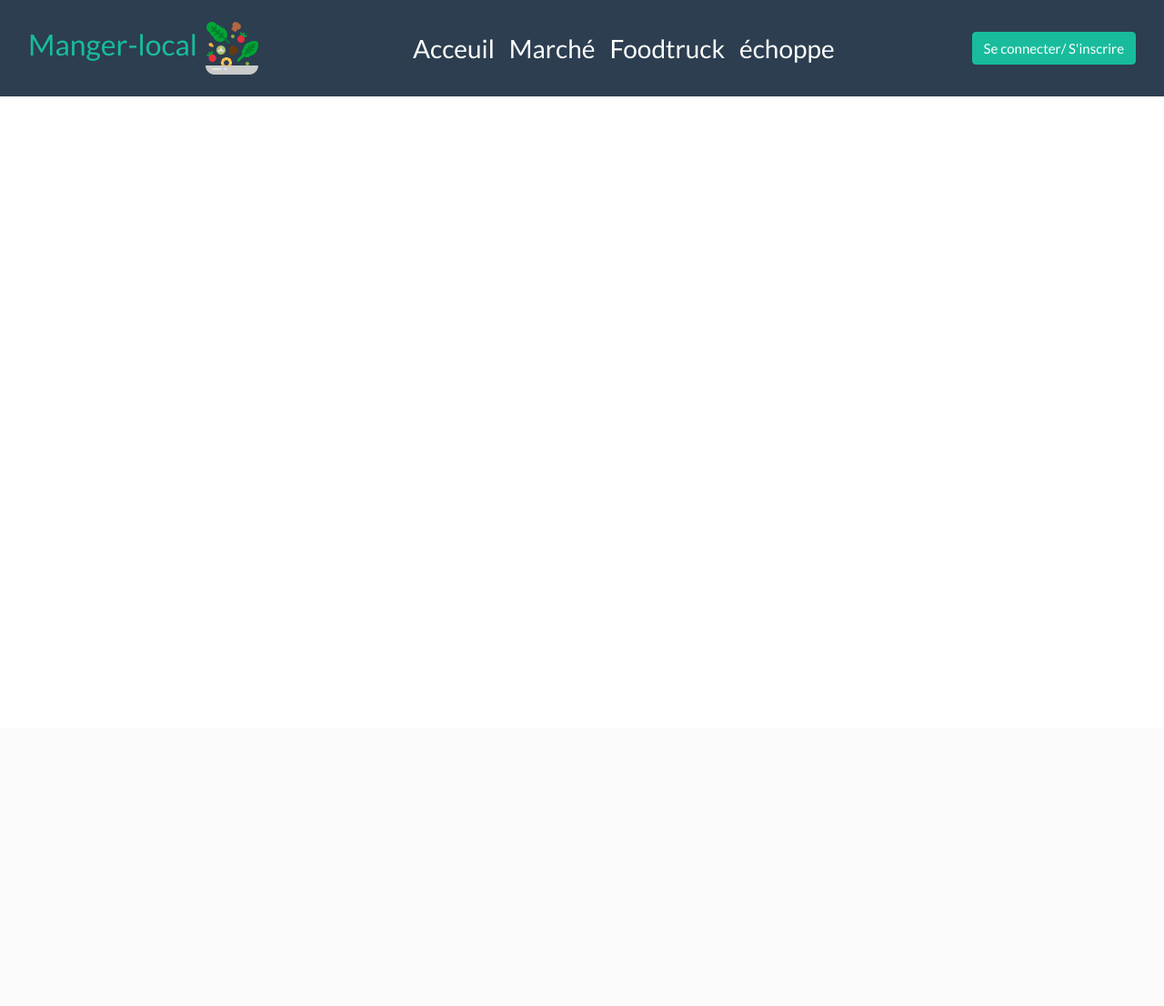
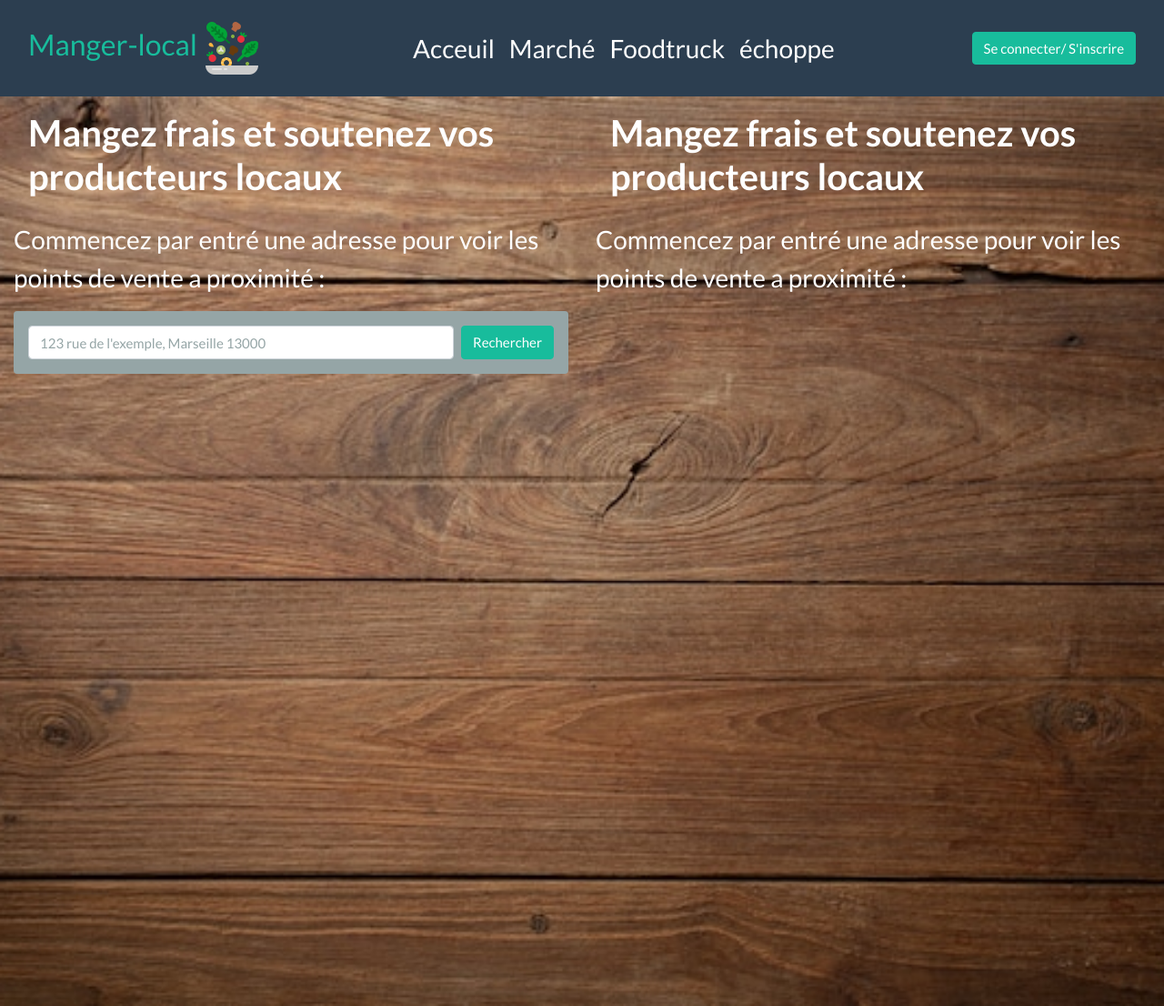
Before and after one commit to LeMatthieu/SiteDeVenteDeProduitsFrais, a PHP site: page / in a window 1280 px wide. Shown: the whole page at 91% size. Before the commit the page ends 106 px from the top, so only its background shows below. Run offline with PHP 8.4, Linux system fonts and the light colour scheme; some libraries are stand-ins or nearby versions.

Commit message:
FRONT -- <main> (10% fait)
Début de la mis en forme de la page d'acceuil avec choix d'une image en bg et différent test pour le responsive.

```diff
--- a/index.php
+++ b/index.php
@@ -6,6 +6,7 @@
     <title>Manger local</title>
     <link href="https://cdn.jsdelivr.net/npm/bootstrap@5.3.0-alpha1/dist/css/bootstrap.min.css" rel="stylesheet" integrity="sha384-GLhlTQ8iRABdZLl6O3oVMWSktQOp6b7In1Zl3/Jr59b6EGGoI1aFkw7cmDA6j6gD" crossorigin="anonymous">
     <link rel="stylesheet" href="https://cdn.jsdelivr.net/npm/bootswatch@4.5.2/dist/flatly/bootstrap.min.css">
+    <link rel="stylesheet" href="style.css">
   </head>
   <body>
 <header>
@@ -41,6 +42,26 @@
   </div>
 </nav>
 </header>
-    <script src="https://cdn.jsdelivr.net/npm/bootstrap@5.3.0-alpha1/dist/js/bootstrap.bundle.min.js" integrity="sha384-w76AqPfDkMBDXo30jS1Sgez6pr3x5MlQ1ZAGC+nuZB+EYdgRZgiwxhTBTkF7CXvN" crossorigin="anonymous"></script>
-  </body>
+<main>
+<div class="container-fluid p-0">
+<div class="bgimage d-flex">
+  <div class="col">
+  <h1 class="text-white fs-1 fw-bold p-3"> Mangez frais et soutenez vos producteurs locaux  </h1>
+  <p class="text-white fs-3"> Commencez par entré une adresse pour voir les points de vente a proximité :   </p>
+  <form class="d-flex bg-secondary p-3 rounded">
+        <input class="form-control me-sm-2" type="search" placeholder="123 rue de l'exemple, Marseille 13000">
+        <button class="btn btn-success my-2 my-sm-0" type="submit">Rechercher</button>
+      </form>
+  </div>
+  <div class="col">
+     <h1 class="text-white fs-1 fw-bold p-3"> Mangez frais et soutenez vos producteurs locaux  </h1>
+  <p class="text-white fs-3"> Commencez par entré une adresse pour voir les points de vente a proximité :   </p>
+    </div>
+
+</div>
+</div>
+
+</main>
+<script src="https://cdn.jsdelivr.net/npm/bootstrap@5.3.0-alpha1/dist/js/bootstrap.bundle.min.js" integrity="sha384-w76AqPfDkMBDXo30jS1Sgez6pr3x5MlQ1ZAGC+nuZB+EYdgRZgiwxhTBTkF7CXvN" crossorigin="anonymous"></script>
+</body>
 </html>
--- /dev/null
+++ b/style.css
@@ -0,0 +1,15 @@
+.bgimage {
+    background-image: url('./img/imagetable.jpg');
+    height: 100vh;
+    background-color: #cccccc;
+    height: 1000px;
+    background-position: center;
+    background-repeat: no-repeat;
+    background-size: cover;
+
+}
+
+body{
+    margin: 0px;
+    padding: 0px;
+}
```
Also changed, not shown: img/imagetable.jpg (added).
